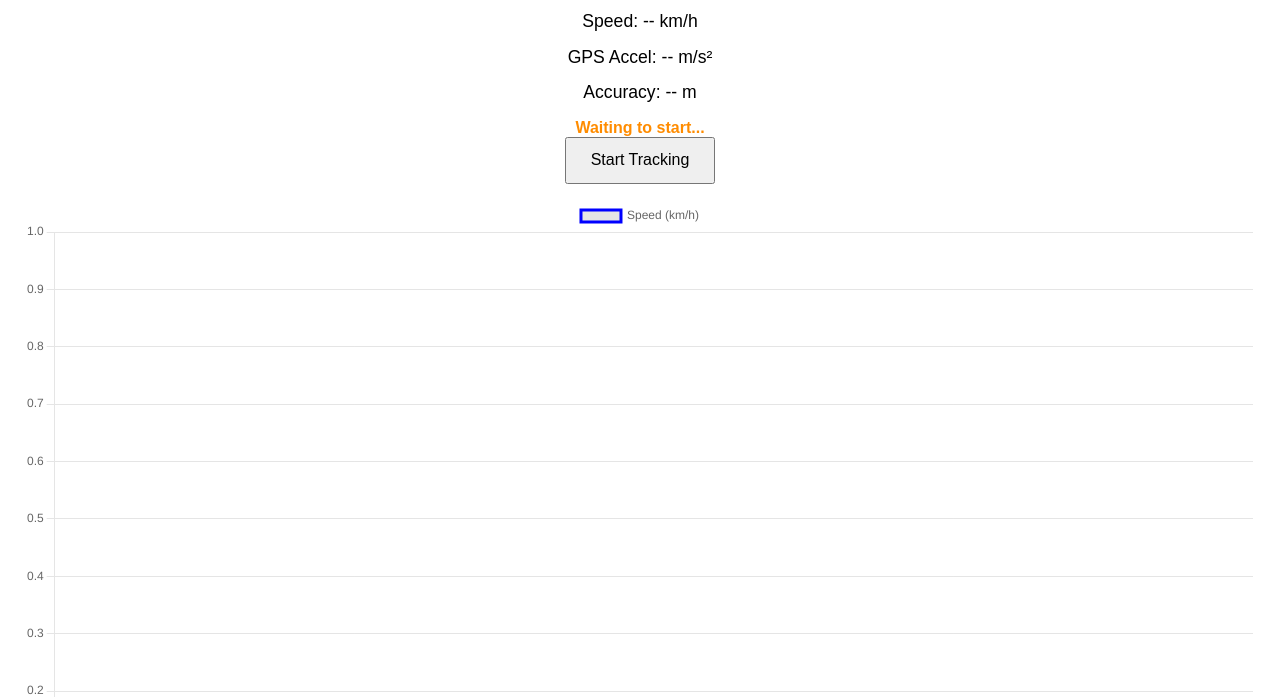
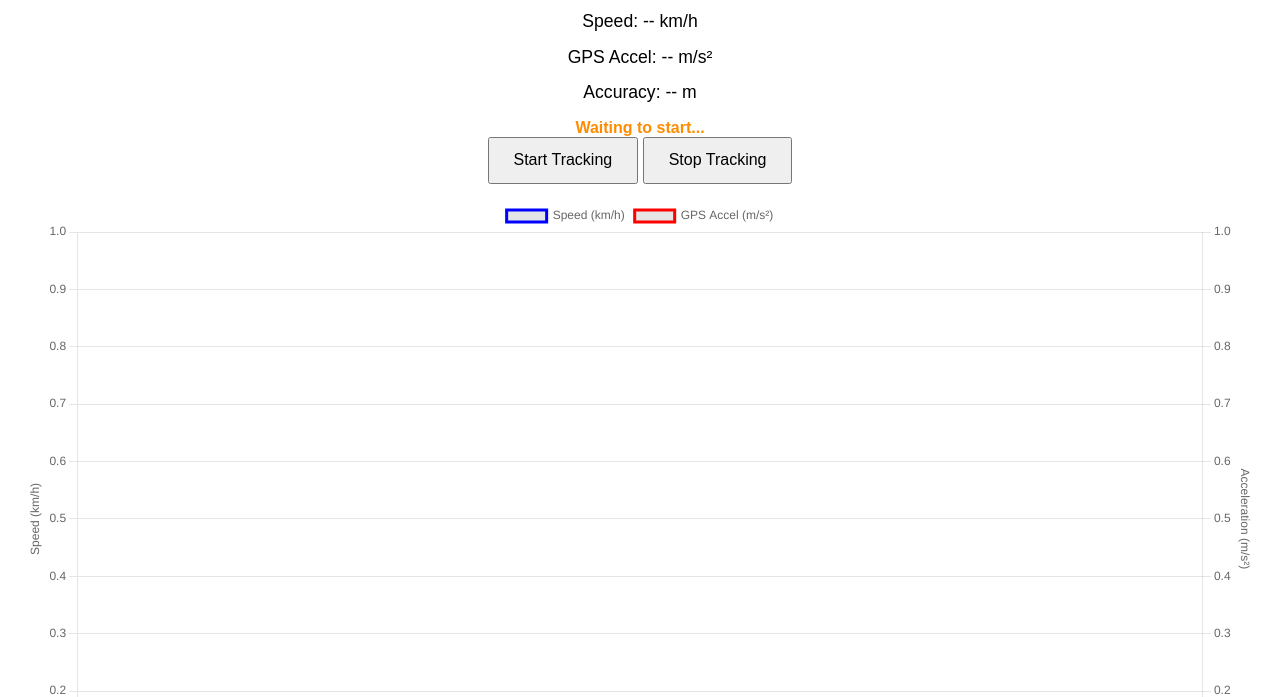
Before and after one commit to LirokWid/gps_speed, a website built with Vite: page index.html in a window 1280 px wide. Shown: the part 103-800 px from the top of the page. Built offline with nearby package versions, Linux system fonts and the light colour scheme.

Commit message:
add stop tracking button and update GPS chart with accuracy handling and superimposed graphs

```diff
--- a/index.html
+++ b/index.html
@@ -16,9 +16,9 @@
 <div id="status">Waiting to start...</div>
 
 <button onclick="startTracking()">Start Tracking</button>
+<button onclick="stopTracking()">Stop Tracking</button>
 
-<canvas id="speedChart"></canvas>
-<canvas id="gpsAccelChart"></canvas>
+<canvas id="gpsChart"></canvas>
 
 <script src="main.js"></script>
 </body>
--- a/main.js
+++ b/main.js
@@ -8,49 +8,97 @@ const accelEl = document.getElementById('acceleration');
 const accuracyEl = document.getElementById('accuracy');
 const statusEl = document.getElementById('status');
 
-const speedChart = new Chart(document.getElementById('speedChart').getContext('2d'), {
+const gpsChart = new Chart(document.getElementById('gpsChart').getContext('2d'), {
     type: 'line',
     data: {
         labels: [],
-        datasets: [{
-            label: 'Speed (km/h)',
-            borderColor: 'blue',
-            data: [],
-            fill: false,
-            tension: 0.3
-        }]
+        datasets: [
+            {
+                label: 'Speed (km/h)',
+                borderColor: (ctx) => getAlphaColor(ctx, 'blue'),
+                data: [],
+                fill: false,
+                tension: 0.3,
+                yAxisID: 'y',
+                segment: {
+                    borderColor: (ctx) => getAlphaColor(ctx, 'blue')
+                }
+            },
+            {
+                label: 'GPS Accel (m/s²)',
+                borderColor: (ctx) => getAlphaColor(ctx, 'red'),
+                data: [],
+                fill: false,
+                tension: 0.3,
+                yAxisID: 'y1',
+                segment: {
+                    borderColor: (ctx) => getAlphaColor(ctx, 'red')
+                }
+            }
+        ]
     },
     options: {
         animation: false,
-        scales: { x: { ticks: { display: false } }, y: { beginAtZero: true } }
+        responsive: true,
+        interaction: {
+            mode: 'index',
+            intersect: false
+        },
+        stacked: false,
+        scales: {
+            x: { ticks: { display: false } },
+            y: {
+                type: 'linear',
+                position: 'left',
+                beginAtZero: true,
+                title: { display: true, text: 'Speed (km/h)' }
+            },
+            y1: {
+                type: 'linear',
+                position: 'right',
+                beginAtZero: true,
+                grid: { drawOnChartArea: false },
+                title: { display: true, text: 'Acceleration (m/s²)' }
+            }
+        }
     }
 });
 
-const gpsAccelChart = new Chart(document.getElementById('gpsAccelChart').getContext('2d'), {
-    type: 'line',
-    data: {
-        labels: [],
-        datasets: [{
-            label: 'GPS Accel (m/s²)',
-            borderColor: 'green',
-            data: [],
-            fill: false,
-            tension: 0.3
-        }]
-    },
-    options: {
-        animation: false,
-        scales: { x: { ticks: { display: false } }, y: { beginAtZero: true } }
+function getAlphaColor(ctx, baseColor)
+{
+    ctx.p0DataIndex = undefined;
+    const i = ctx.p0DataIndex; // Index du point précédent
+    const dataset = ctx.dataset.data;
+    const point = dataset[i];
+
+    // Défaut : opaque
+    let alpha = 1;
+    if (point && point.accuracy !== undefined && point.accuracy > 30) {
+        alpha = 0.2; // Moins de confiance → transparent
     }
-});
 
-function addData(chart, value) {
+    // Appliquer transparence
+    const tempCanvas = document.createElement("canvas");
+    const tempCtx = tempCanvas.getContext("2d");
+    tempCtx.fillStyle = baseColor;
+    tempCtx.globalAlpha = alpha;
+    tempCtx.fillRect(0, 0, 1, 1);
+    return tempCtx.fillStyle;
+}
+
+
+function addData(chart, speed, accel, accuracy)
+{
     const now = new Date().toLocaleTimeString();
     chart.data.labels.push(now);
-    chart.data.datasets[0].data.push(value);
-    if (chart.data.labels.length > MAX_POINTS) {
+    chart.data.datasets[0].data.push({ x: now, y: speed, accuracy });
+    chart.data.datasets[1].data.push({ x: now, y: accel, accuracy });
+
+    if (chart.data.labels.length > MAX_POINTS)
+    {
         chart.data.labels.shift();
         chart.data.datasets[0].data.shift();
+        chart.data.datasets[1].data.shift();
     }
     chart.update();
 }
@@ -65,10 +113,12 @@ function resetTracking() {
     lastTime = null;
 }
 
-function startTracking() {
+function startTracking()
+{
     resetTracking();
 
-    if (!navigator.geolocation) {
+    if (!navigator.geolocation)
+    {
         alert("Geolocation not supported.");
         return;
     }
@@ -76,7 +126,8 @@ function startTracking() {
     statusEl.textContent = "Waiting for GPS signal...";
 
     navigator.geolocation.watchPosition(
-        (pos) => {
+        (pos) =>
+        {
             const speed = pos.coords.speed;
             const accuracy = pos.coords.accuracy;
             const now = Date.now();
@@ -91,29 +142,33 @@ function startTracking() {
                 statusEl.textContent = "Weak GPS signal.";
             }
 
-            if (speed !== null) {
-                const kmh = (speed * 3.6).toFixed(1);
+            if (speed !== null)
+            {
+                const kmh = parseFloat((speed * 3.6).toFixed(1)); // Convert m/s to km/h
                 speedEl.textContent = kmh;
-                addData(speedChart, parseFloat(kmh));
 
-                if (lastSpeed !== null && lastTime !== null) {
+                let accel = 0;
+                if (lastSpeed !== null && lastTime !== null)
+                {
                     const dt = (now - lastTime) / 1000;
                     const dv = speed - lastSpeed;
-                    const accel = (dv / dt).toFixed(2);
-                    accelEl.textContent = accel;
-                    addData(gpsAccelChart, parseFloat(accel));
+                    accel = parseFloat((dv / dt).toFixed(2));
                 }
 
+                accelEl.textContent = accel;
+                addData(gpsChart, kmh, accel, accuracy);
                 lastSpeed = speed;
                 lastTime = now;
             }
         },
-        (err) => {
+        (err) =>
+        {
             if (err.code === err.TIMEOUT) {
                 statusEl.textContent += "GPS signal timeout, retrying...";
                 setTimeout(startTracking, 5000);
+            } else {
+                statusEl.textContent = "Error getting location.";
             }
-            statusEl.textContent = "Error getting location.";
         },
         {
             enableHighAccuracy: true,
@@ -122,3 +177,11 @@ function startTracking() {
         }
     );
 }
+
+function stopTracking() {
+    resetTracking();
+    speedEl.textContent = "0.0";
+    accelEl.textContent = "0.0";
+    accuracyEl.textContent = "0.0";
+    statusEl.textContent = "Tracking stopped.";
+}
```
